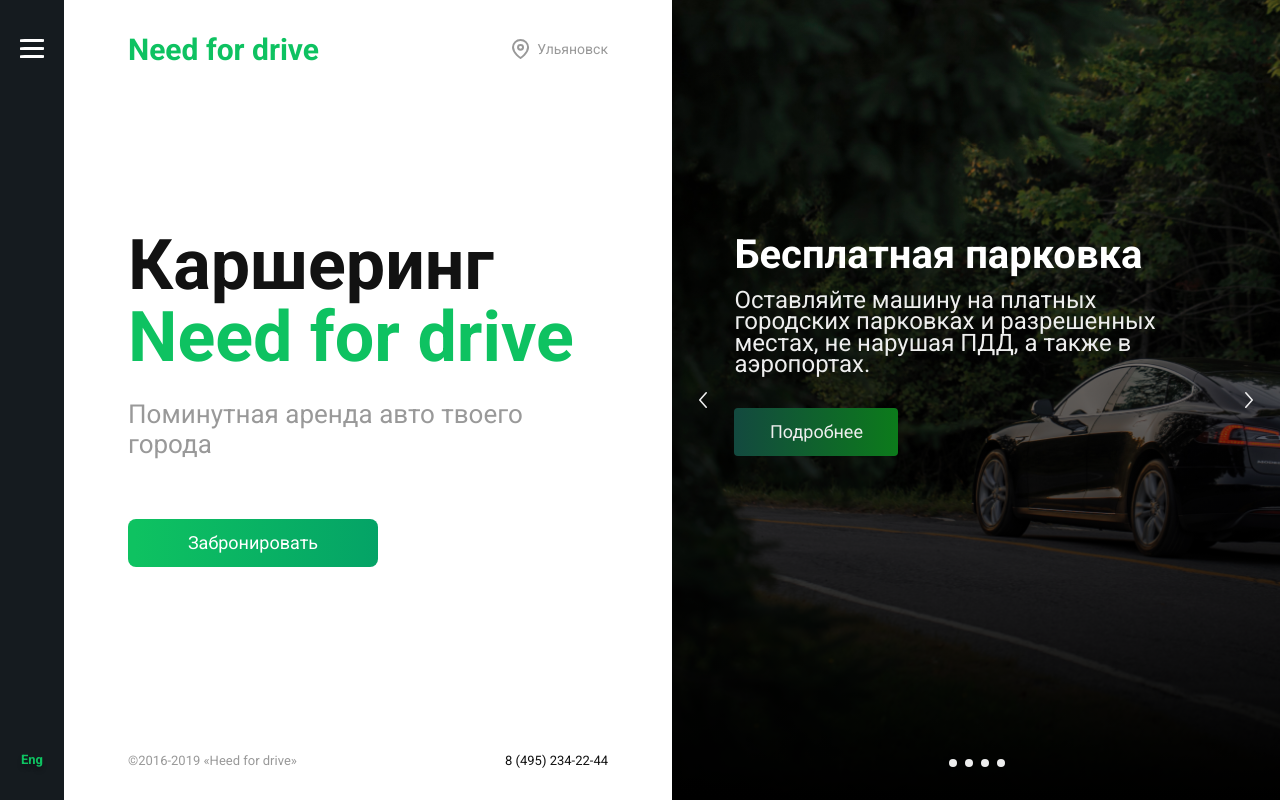
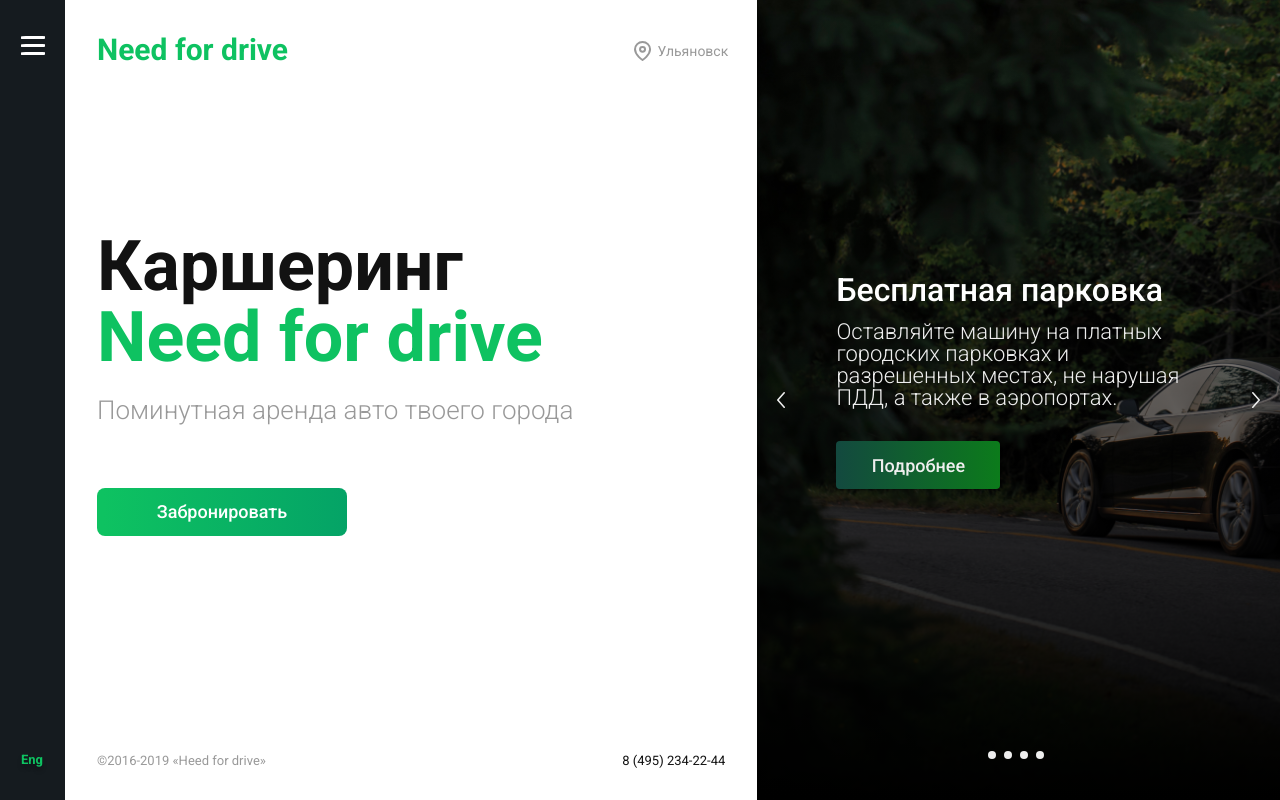
Before and after one commit to strelok84/need_for_drive, a React (Create React App) app: page / in a window 1280 px wide. Built offline with nearby package versions, Linux system fonts and the light colour scheme.

Commit message:
desktop_min

```diff
--- a/public/index.html
+++ b/public/index.html
@@ -24,6 +24,11 @@
       work correctly both with client-side routing and a non-root public URL.
       Learn how to configure a non-root public URL by running `npm run build`.
     -->
+    <link rel="preconnect" href="https://fonts.gstatic.com" />
+    <link
+      href="https://fonts.googleapis.com/css2?family=Roboto:wght@300;400;500;700&display=swap"
+      rel="stylesheet"
+    />
     <title>React App</title>
   </head>
   <body>
--- a/src/components/Middle/_middle.scss
+++ b/src/components/Middle/_middle.scss
@@ -1,9 +1,10 @@
 @import "../../constants/constants";
+@import "../../css/mixins";
 
 .main {
   display: grid;
   grid-template-columns: 1fr;
-  grid-template-rows: repeat(25, 1fr);
+
 }
 .main__header {
   grid-row: 1/4;
@@ -19,6 +20,9 @@
   display: flex;
   align-items: flex-start;
   justify-content: flex-start;
+  @include desktop_min{
+    padding-left:32px;
+  }
 }
 .main__sity {
   font: 400 normal 14px 'Roboto', sans-serif;
@@ -31,20 +35,27 @@
   height: 18px;
 }
 .main__sity_marker {
-  margin-right: 7.54px;
+  margin-right:5.5px;
 }
 .main__sity_name {
   display: flex;
   align-items: center;
   justify-content: center;
   margin-right: 64px;
+  @include desktop_min{
+    margin-right: 29px;
+    margin-top:2px;
+  }
 }
 
 .main__section {
   grid-row: 4/24;
-  padding: 137px 64px 64px 64px;
+  padding: 146px 64px 64px 64px;
   display: flex;
   flex-direction: column;
+  @include desktop_min{
+    padding: 146px 32px 64px 32px;
+  }
 }
 
 .main__section_karshering {
@@ -56,21 +67,21 @@
   font: bold normal 70px 'Roboto', sans-serif;
   color: $main_accent;
   line-height: 66px;
-  margin-top:5px;
+  margin-top:4px;
 }
 
 .main__section_minute {
   font: 300 normal 26px 'Roboto', sans-serif;
   color: $dark_gray;
   line-height: 30px;
-  margin-top: 29px;
+  margin-top: 25px;
 }
 
 .main__section_btn {
   font: 500 normal 18px 'Roboto', sans-serif;
   color: #fff;
   line-height: 21px;
-  margin-top: 60px;
+  margin-top: 63px;
   background: linear-gradient(90deg, #0ec261 2.61%, #039f67 112.6%);
   width: 250px;
   height: 48px;
@@ -102,6 +113,9 @@
   justify-content: flex-start;
   margin-bottom: 32px;
   margin-left: 64px;
+  @include desktop_min{
+    margin-left: 32px;
+  }
 }
 .main__phone {
   font: 400 normal 13px 'Roboto', sans-serif;
@@ -112,4 +126,7 @@
   justify-content: flex-end;
   margin-right: 64px;
   margin-bottom: 32px;
+  @include desktop_min{
+    margin-right: 32px;
+  }
 }
--- a/src/components/Sidebar/_sidebar.scss
+++ b/src/components/Sidebar/_sidebar.scss
@@ -1,4 +1,5 @@
 @import "../../constants/constants";
+@import "../../css/mixins";
 
 .sidebar {
   grid-column: 1/5;
@@ -50,6 +51,10 @@
   height: 32px;
   z-index: 3;
   margin: 0;
+  @include desktop_min{
+    top:29px;
+    left:17px;
+  }
 }
 .menu__btn {
   display: flex;
@@ -61,6 +66,10 @@
   height: 32px;
   z-index: 2;
   justify-content: center;
+  @include desktop_min{
+    top:29px;
+    left:17px;
+  }
 }
 
 .menu__btn > span,
--- a/src/components/Slider/_slider.scss
+++ b/src/components/Slider/_slider.scss
@@ -1,4 +1,5 @@
 @import "../../constants/constants";
+@import "../../css/mixins";
 
 .slide_1,
 .slide_2,
@@ -174,23 +175,36 @@
   a {
     margin: 2px;
   }
+  @include desktop_min {
+    left: 77%;
+    top: 93%;
+  }
 }
 .slider__text {
   position: relative;
   top: -11px;
   width: 495px;
   height: 317px;
+  @include desktop_min {
+    margin: 424px 32px 341px 32px;
+  }
 }
 .slider__text_head {
   color: #fff;
   font: 600 normal 40px "Roboto", sans-serif;
   line-height: 47px;
+  @include desktop_min {
+    font: 500 normal 32px/37px "Roboto", sans-serif;
+  }
 }
 .slider__text_main {
   color: $light_gray;
   font: 300 normal 24px/90% "Roboto", sans-serif;
 
   margin-top: 12px;
+  @include desktop_min {
+    font: 300 normal 22px/22px "Roboto", sans-serif;
+  }
 }
 .slider__btn {
   text-decoration: none;
@@ -205,22 +219,25 @@
   align-items: center;
   justify-content: center;
   margin-top: 32px;
+  @include desktop_min {
+    font: 500 normal 18px/21px "Roboto", sans-serif;
+  }
   &:hover {
     filter: brightness(0.9);
   }
   &:active {
     filter: brightness(0.8);
   }
-  &_blue{
+  &_blue {
     @extend .slider__btn;
     background: linear-gradient(90deg, #132949 0%, #0c7b67 100%);
   }
-  &_red{
+  &_red {
     @extend .slider__btn;
-    background: linear-gradient(90deg, #493013 0%, #7B0C3B 100%);
+    background: linear-gradient(90deg, #493013 0%, #7b0c3b 100%);
   }
-  &_purple{
+  &_purple {
     @extend .slider__btn;
-    background: linear-gradient(90deg, #281349 0%, #720C7B 100%);
+    background: linear-gradient(90deg, #281349 0%, #720c7b 100%);
   }
 }
--- /dev/null
+++ b/src/css/_mixins.scss
@@ -0,0 +1,7 @@
+@import "../constants/constants";
+
+@mixin desktop_min{
+    @media(min-width: $screen-tablet) and (max-width: $screen_dx - 1px){
+        @content;
+    }
+}
--- a/src/pages/Main/index.scss
+++ b/src/pages/Main/index.scss
@@ -1,20 +1,28 @@
 @import "../../constants/constants";
-
+@import "../../css/mixins";
 .wrapper{
     width:100%;
     height: 100%;
     margin:0 auto;
     display: grid;
     grid-template-columns: repeat(4,16px) repeat(86,1fr);
+    @include desktop_min{
+        grid-template-columns: repeat(3,16px) 17px repeat(86,1fr);
+    }
 }
 
 
 .main{
     grid-column:5/48;
     height: 100%;
+    @include desktop_min{
+        grid-column:5/54;
+    }
 }
 .slider{
     grid-column:48/91;
     height: 100%;
-
+    @include desktop_min{
+        grid-column:54/91;
+    }
 }
```
